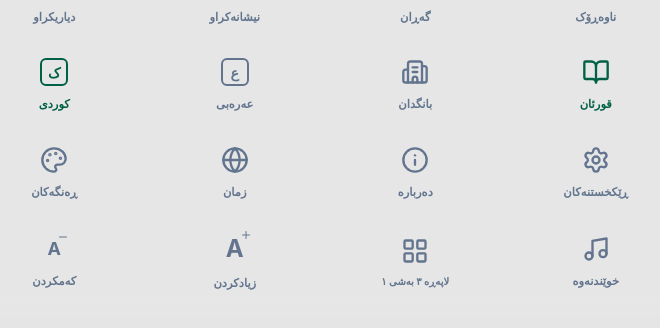
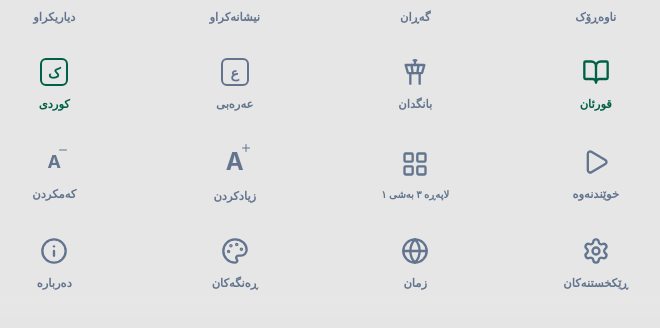
Before and after one commit to rebeen1988rebeen-design/Qurann, a Next.js app: page / in a window 1280 px wide. Shown: the part 460-788 px from the top of the page, without its empty margins (315-975 px from the left). Built offline with nearby package versions, Linux system fonts and the light colour scheme; no server answers; a web font is replaced by a local one.

Commit message:
feat: update navigation icons and structure
Replace redundant audio icons with Play and TowerControl in the UnifiedBottomNavBar to better reflect current app features and improve UI consistency.

```diff
--- a/components/UnifiedBottomNavBar.tsx
+++ b/components/UnifiedBottomNavBar.tsx
@@ -10,12 +10,12 @@ import {
   Globe,
   Palette,
   Settings,
+  Play,
+  TowerControl,
   Plus,
   Minus,
   LayoutGrid,
-  Volume2,
   Info,
-  Music,
   Building2,
 } from 'lucide-react';
 import { Language, TRANSLATIONS, toLocalizedNumeral } from '@/data/translations';
@@ -148,7 +148,7 @@ export const UnifiedBottomNavBar: React.FC<UnifiedBottomNavBarProps> = ({
             <button
               className={`${navItemClass} ${inactiveTabClass}`}
             >
-              <Building2 className="w-6 h-6 sm:w-7 sm:h-7" />
+              <TowerControl className="w-6 h-6 sm:w-7 sm:h-7" />
               <span className={navLabelClass}>{t.athan}</span>
             </button>
 
@@ -173,43 +173,12 @@ export const UnifiedBottomNavBar: React.FC<UnifiedBottomNavBarProps> = ({
             </button>
           </div>
 
-          {/* Row 3: Settings, About, Language, Themes */}
-          <div className="grid grid-cols-4 gap-x-1">
-            <button
-              onClick={() => setActiveView('settings')}
-              className={`${navItemClass} ${activeView === 'settings' ? activeTabClass : inactiveTabClass}`}
-            >
-              <Settings className="w-6 h-6 sm:w-7 sm:h-7" />
-              <span className={navLabelClass}>{t.settings}</span>
-            </button>
-            <button
-              className={`${navItemClass} ${inactiveTabClass}`}
-            >
-              <Info className="w-6 h-6 sm:w-7 sm:h-7" />
-              <span className={navLabelClass}>{t.about}</span>
-            </button>
-            <button
-              onClick={cycleAppLanguage}
-              className={`${navItemClass} ${inactiveTabClass}`}
-            >
-              <Globe className="w-6 h-6 sm:w-7 sm:h-7" />
-              <span className={navLabelClass}>{t.language}</span>
-            </button>
-            <button
-              onClick={cycleTheme}
-              className={`${navItemClass} ${inactiveTabClass}`}
-            >
-              <Palette className="w-6 h-6 sm:w-7 sm:h-7" />
-              <span className={navLabelClass}>{t.themes}</span>
-            </button>
-          </div>
-
-          {/* Row 4: Recitation, Page Jump, Increase, Decrease */}
+          {/* Row 3: Recitation, Page Jump, Increase, Decrease */}
           <div className="grid grid-cols-4 gap-x-1">
             <button
               className={`${navItemClass} ${inactiveTabClass}`}
             >
-              <Music className="w-6 h-6 sm:w-7 sm:h-7" />
+              <Play className="w-6 h-6 sm:w-7 sm:h-7" />
               <span className={navLabelClass}>{t.recitation}</span>
             </button>
             <button
@@ -243,6 +212,37 @@ export const UnifiedBottomNavBar: React.FC<UnifiedBottomNavBarProps> = ({
             </button>
           </div>
 
+          {/* Row 4: Settings, Language, Themes, About */}
+          <div className="grid grid-cols-4 gap-x-1">
+            <button
+              onClick={() => setActiveView('settings')}
+              className={`${navItemClass} ${activeView === 'settings' ? activeTabClass : inactiveTabClass}`}
+            >
+              <Settings className="w-6 h-6 sm:w-7 sm:h-7" />
+              <span className={navLabelClass}>{t.settings}</span>
+            </button>
+            <button
+              onClick={cycleAppLanguage}
+              className={`${navItemClass} ${inactiveTabClass}`}
+            >
+              <Globe className="w-6 h-6 sm:w-7 sm:h-7" />
+              <span className={navLabelClass}>{t.language}</span>
+            </button>
+            <button
+              onClick={cycleTheme}
+              className={`${navItemClass} ${inactiveTabClass}`}
+            >
+              <Palette className="w-6 h-6 sm:w-7 sm:h-7" />
+              <span className={navLabelClass}>{t.themes}</span>
+            </button>
+            <button
+              className={`${navItemClass} ${inactiveTabClass}`}
+            >
+              <Info className="w-6 h-6 sm:w-7 sm:h-7" />
+              <span className={navLabelClass}>{t.about}</span>
+            </button>
+          </div>
+
         </div>
       </div>
     </div>
```
